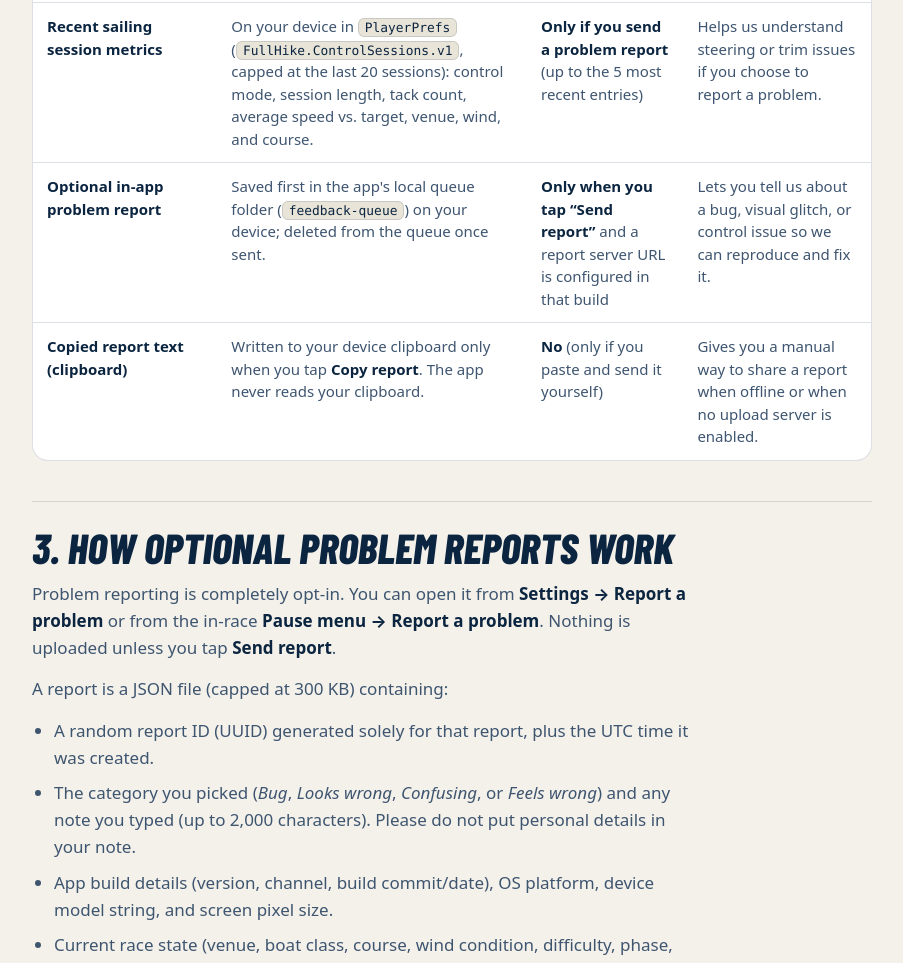
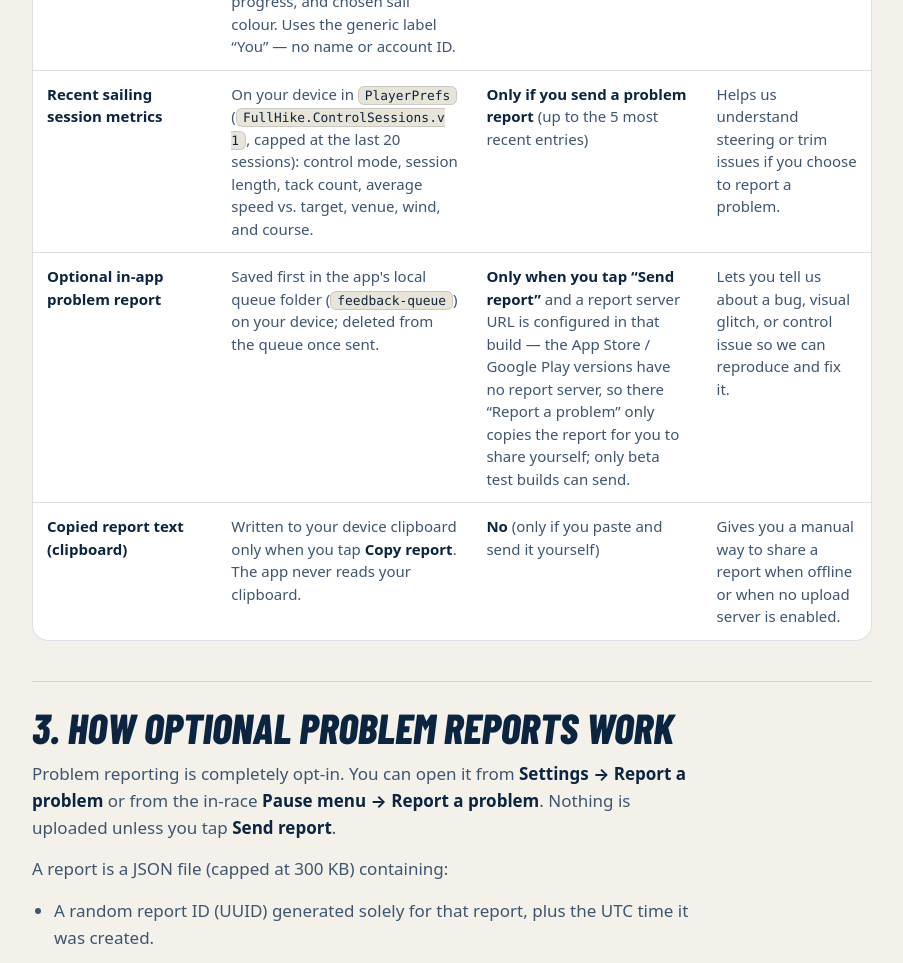
Before and after one commit to Mica-Shatil/fullhike-site, a plain HTML site: page privacy/index.html in a window 1280 px wide. Shown: the part 1865-2828 px from the top of the page, without its empty margins (188-1091 px from the left). Drawn offline with Linux system fonts and the light colour scheme.

Commit message:
Clarify store vs beta report sending in privacy data table

```diff
--- a/privacy/index.html
+++ b/privacy/index.html
@@ -105,7 +105,7 @@
         <tr>
           <th scope="row">Optional in-app problem report</th>
           <td>Saved first in the app's local queue folder (<code>feedback-queue</code>) on your device; deleted from the queue once sent.</td>
-          <td><strong>Only when you tap &ldquo;Send report&rdquo;</strong> and a report server URL is configured in that build</td>
+          <td><strong>Only when you tap &ldquo;Send report&rdquo;</strong> and a report server URL is configured in that build &mdash; the App Store / Google Play versions have no report server, so there &ldquo;Report a problem&rdquo; only copies the report for you to share yourself; only beta test builds can send.</td>
           <td>Lets you tell us about a bug, visual glitch, or control issue so we can reproduce and fix it.</td>
         </tr>
         <tr>
```
